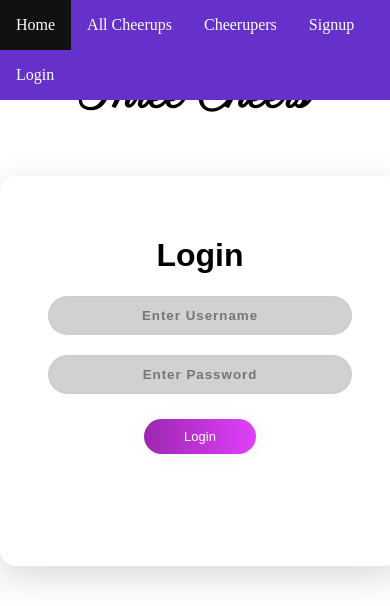
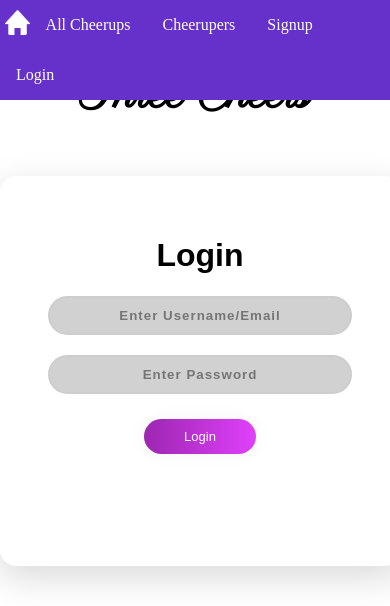
Before and after one commit to kdaya001/cheer-you-up, a Flask app: page /login in a window 390 px wide. Shown: the top 606 px of the page. Run offline with Flask 2, Linux system fonts and the light colour scheme; some libraries are stand-ins or nearby versions.

Commit message:
fix login bug and mobile UI

```diff
--- a/controllers/session_controller.py
+++ b/controllers/session_controller.py
@@ -17,6 +17,7 @@ def create_session():
     username = request.form.get('username')
     password = request.form.get('password')
     password_valid = False
+    print(username)
 
     user_details = get_user_by_email(username)
     if user_details:
--- a/static/styles/base-style.css
+++ b/static/styles/base-style.css
@@ -18,6 +18,16 @@ body {
     font-size: 3rem;
     text-align: center;
     padding-top: 15px;
+}
+
+#home-icon {
+    max-width: 25px;
+    max-height: 25px;
+
+}
+
+#home-icon-li {
+    display: none;
 }
 
 form select {
@@ -138,7 +148,6 @@ input {
     background-color: rgb(137, 199, 189);
 }
 
-/* .main-content-container,  */
 .post-content-container, .cheerup-content-container {
     margin: 0 auto;
     width: 80%;
@@ -210,9 +219,27 @@ input {
     #visiblity-container {
         white-space: nowrap;
     }
+
+    #home-icon-li {
+        display: block;
+        margin-top: 10px;
+        margin-left: 5px;
+    }
+
+    #home-text-li {
+        display: none;
+    }
 }
 
 .weather-icon {
     padding: 0;
     margin: 0;
 }
+.alt-text-container {
+    padding: 20px;
+    text-align: center;
+}
+
+#home-icon-link {
+    padding: 0px;
+}
--- a/static/styles/index-style.css
+++ b/static/styles/index-style.css
@@ -13,7 +13,7 @@ ol li {
     background-color: #ffffff;
     margin: 0 auto;
     margin-bottom: 30px;
-    max-width: 1500px;
+    max-width: 1600px;
     border-radius: 1em;
 }
 
--- a/templates/base.html
+++ b/templates/base.html
@@ -27,7 +27,12 @@
         <nav>
             <h3 id="logo">Three Cheers</h3>
             <ul class="nav-ul">
-                <li class="nav-li"><a href="/home">Home</a></li>
+                <li class="nav-li" id="home-text-li"><a href="/home">Home</a></li>
+                <li class="nav-li" id="home-icon-li">
+                    <a href="/home" id="home-icon-link">
+                        <img src="/static/images/home-icon.png" alt="home" id="home-icon"/>
+                    </a>
+                </li>
                 <li class="nav-li"><a href="/all-cheerups">All Cheerups</a></li>
                 <li class="nav-li"><a href="/all-cheerupers">Cheerupers</a></li>
                 {% if user_id %}
--- a/templates/cheerup/all-cheerups.html
+++ b/templates/cheerup/all-cheerups.html
@@ -49,13 +49,13 @@
 </div>
 
 {% elif user_id %}
-<section>
+<section class="alt-text-container">
     <h2>
         There currently aren't any cheerups! Create the first one to make someone's day!
     </h2>
 </section>
 {% else %}
-<section>
+<section class="alt-text-container">
     <h2>
         There currently aren't any cheerups! Sign up or login to create the first one!
     </h2>
--- a/templates/cheerup/index.html
+++ b/templates/cheerup/index.html
@@ -102,13 +102,13 @@
 </section>
 
 {% elif user_id %}
-<section class="all-container">
+<section class="all-container alt-text-container">
     <h2>
         There currently aren't any public cheerups! Create the first one to make someone's day!
     </h2>
 </section>
 {% else %}
-<section class="all-container">
+<section class="all-container alt-text-container">
     <h2>
         There currently aren't any public cheerups! Sign up or login to create the
         first one!
--- a/templates/session/login.html
+++ b/templates/session/login.html
@@ -7,7 +7,7 @@
 {% block main_content %}
 <form class="form_login" action="sessions/create" method="post">
     <h1>Login</h1>
-    <input type="text" placeholder="Enter Username" name="username/email" required>
+    <input type="text" placeholder="Enter Username/Email" name="username" required>
     <input type="password" placeholder="Enter Password" name="password" required>
     <button class="submit" type="submit">Login</button>
 </form>
--- a/templates/user/all-cheerupers.html
+++ b/templates/user/all-cheerupers.html
@@ -22,7 +22,7 @@
             </ol>
     </section>
     {% else %}
-    <section>
+    <section class="alt-text-container">
         <h2>
             There currently aren't any cheeruper! Sign up be the
             first one!
```
Also changed, not shown: static/images/home-icon.png (added).
